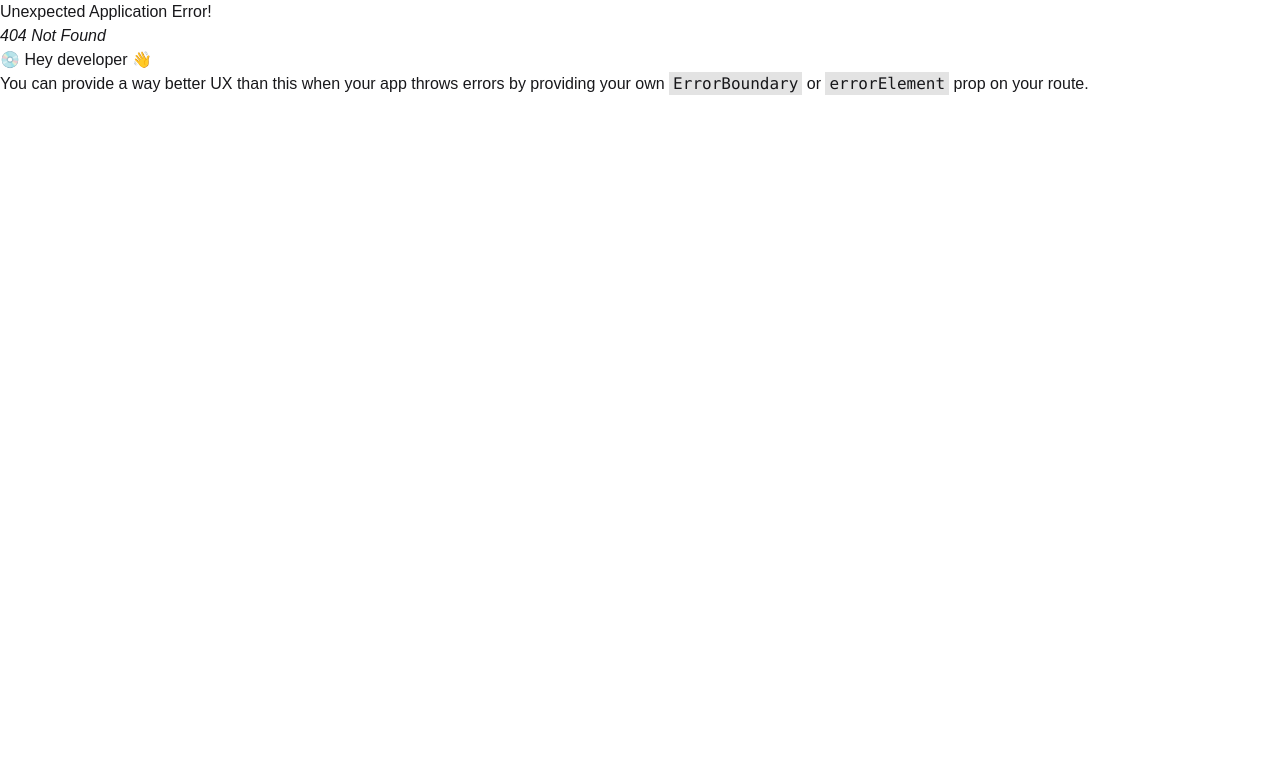
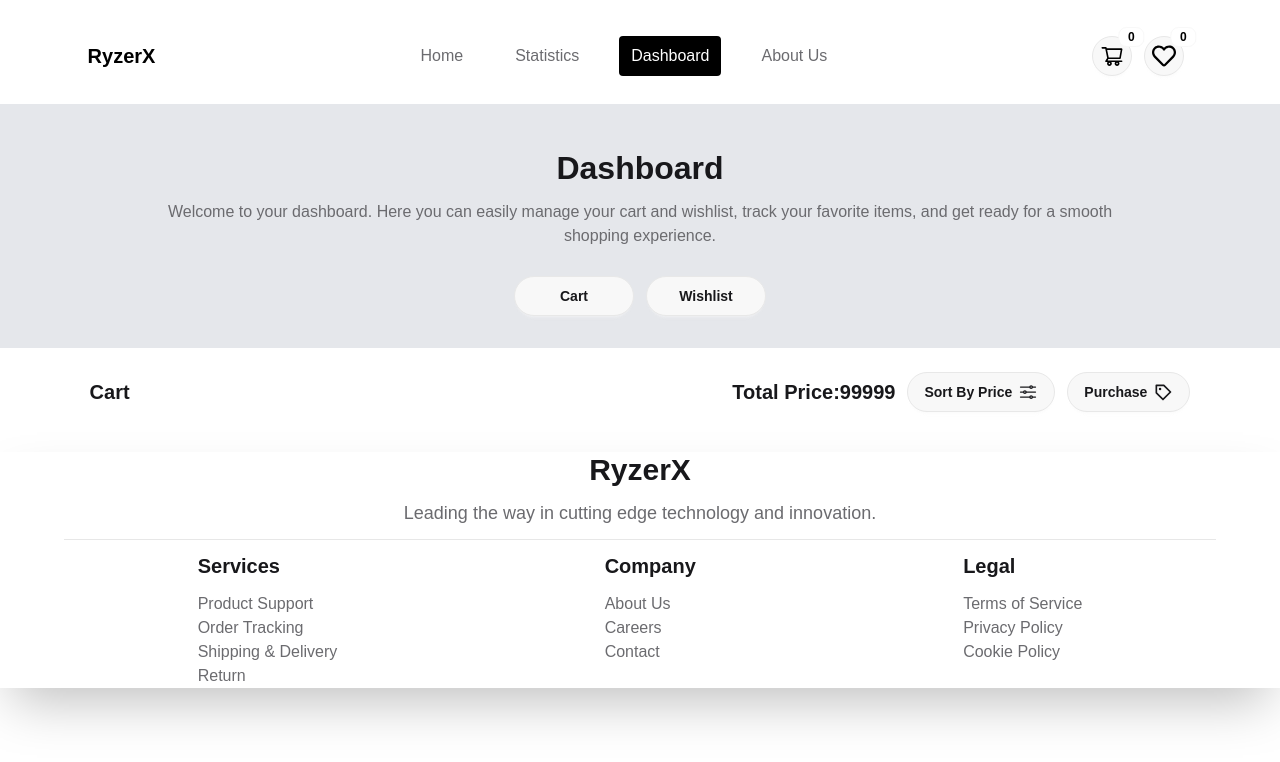
Before and after one commit to mehedihasan101101/ryzerX-rigs-project-19, a React (Vite) app: page /dashboard/cart in a window 1280 px wide. Before the commit this address had no page. Shown: the top 762 px of the page. Built offline with nearby package versions, Linux system fonts and the light colour scheme.

Commit message:
dashboard:first section is done.  toggle to cart and wishlist funtionality added cart section top section created

```diff
--- /dev/null
+++ b/src/components/dashboard/CartSection.jsx
@@ -0,0 +1,24 @@
+import { Link, } from 'react-router';
+import { IoOptionsOutline } from "react-icons/io5";
+import { BiPurchaseTag } from "react-icons/bi";
+
+
+const CartSection = () => {
+    return (
+        <div className="lg:max-w-[86%] m-auto mt-6">
+            <div className=" flex items-center justify-between ">
+                <h3 className="font-bold text-xl">Cart</h3>
+                <div className='flex items-center gap-3'>
+                    <h3 className="font-bold text-xl">Total Price:99999</h3>
+
+                    <Link className='btn rounded-4xl'>Sort By Price <IoOptionsOutline className="text-xl"></IoOptionsOutline></Link>
+                    <Link className='btn rounded-4xl'>Purchase <BiPurchaseTag className="text-xl"></BiPurchaseTag></Link>
+                </div>
+
+            </div>
+
+        </div>
+    );
+};
+
+export default CartSection;
--- a/src/components/dashboard/Dashboard.jsx
+++ b/src/components/dashboard/Dashboard.jsx
@@ -1,10 +1,22 @@
+import { NavLink, Outlet } from "react-router";
 
 
 const Dashboard = () => {
     return (
-        <div>
-            <h1>this is dashboard page</h1>
-        </div>
+        <>
+            <div className="bg-gray-200 flex flex-col items-center space-y-2 pt-10 pb-8 p-2">
+                <h1 className="text-[32px] font-bold">Dashboard</h1>
+                <p className="text-[#6b6b6f] text-center max-w-[1000px] ">Welcome to your dashboard. Here you can easily manage your cart and wishlist,
+                    track your favorite items, and get ready for a smooth
+                    shopping experience.</p>
+                <div className="flex  gap-3 mt-5">
+                    <NavLink to={"cart"} className="btn rounded-full w-30">Cart</NavLink>
+                    <NavLink to={"wishlist"} className="btn rounded-full w-30">Wishlist</NavLink>
+                </div>
+            </div>
+
+            <Outlet></Outlet>
+        </>
     );
 };
 
--- /dev/null
+++ b/src/components/dashboard/WishlistSection.jsx
@@ -0,0 +1,11 @@
+
+
+const WishlistSection = () => {
+    return (
+        <div>
+             i chudi
+        </div>
+    );
+};
+
+export default WishlistSection;
--- a/src/components/productCard/ProductCard.jsx
+++ b/src/components/productCard/ProductCard.jsx
@@ -11,7 +11,7 @@ const ProductCard = ({ eachProduct }) => {
 
             <h1 className="text-xl pl-2 self-start font-bold">{product_title}</h1>
             <h3 className=" pl-2 self-start">{price} $</h3>
-            <Link to={product_id.toLowerCase()} className="btn rounded-4xl self-start mt-auto"> Shop Now</Link>
+            <Link to={product_id.toLowerCase()} className="btn  border   self-start mt-auto font-normal"> Details</Link>
 
 
 
--- a/src/components/root/nav/NavBar.jsx
+++ b/src/components/root/nav/NavBar.jsx
@@ -77,7 +77,7 @@ const NavBar = ({ cartItems, total, wishList }) => {
                         <div className={` flex items-center justify-between w-full ${cartItems.length == 0 ? "hidden" : ""}`}>
 
                             <h1 className={`font-bold`}>Total: ${total.toFixed(2)}</h1>
-                            <Link to={"category"} className="btn">Checkout</Link>
+                            <Link to={"dashboard"} className="btn">Checkout</Link>
                         </div>
 
                     </div>
@@ -100,7 +100,7 @@ const NavBar = ({ cartItems, total, wishList }) => {
                             </div>
                             : wishList.map(cartItem => <CartBasket cartItem={cartItem} />)
                         }
-                        <Link to={"category"} className="btn">Manage</Link>
+                        <Link to={"dashboard"} className="btn">Manage</Link>
 
                     </div>
 
--- a/src/components/singleProductPage/SingleProductPage.jsx
+++ b/src/components/singleProductPage/SingleProductPage.jsx
@@ -7,6 +7,8 @@ import { FaRegHeart } from "react-icons/fa";
 import { useContext } from 'react';
 import { cartContext } from '../root/Root';
 import { ToastContainer, toast } from 'react-toastify';
+import "./tostifyNotification.css"
+
 
 
 const SingleProductPage = () => {
@@ -36,16 +38,26 @@ const SingleProductPage = () => {
 
         setTotal(totalPrice)
 
-        toast.success('Added to basket! 👋!', {
+        toast.success('Added to basket !', {
             position: 'top-right',
             hideProgressBar: true,
             autoClose: 1000,
+            className: "text-black"
+
         });
     }
 
     function handleWishList() {
         const updatedWishList = [...wishList, singleProduct];
         setWishList(updatedWishList)
+
+        toast.success('Added to wishlist !', {
+            position: 'top-right',
+            hideProgressBar: true,
+            autoClose: 1000,
+            className: "text-black"
+
+        });
     }
 
     return (
@@ -93,7 +105,7 @@ const SingleProductPage = () => {
 
                 </div>
             </div >
-            <ToastContainer ></ToastContainer>
+            <ToastContainer className={"text-red-600"} ></ToastContainer>
         </>
     );
 };
--- /dev/null
+++ b/src/components/singleProductPage/tostifyNotification.css
@@ -0,0 +1,6 @@
+.Toastify__toast-icon {
+    svg {
+        fill: black;
+        /* Change to any color */
+    }
+}
--- a/src/main.jsx
+++ b/src/main.jsx
@@ -10,6 +10,8 @@ import AboutUs from './components/about/AboutUs';
 import ProductArchive from './components/productArchive/ProductArchive';
 import { handleApiData } from './utilities/handleApiData';
 import SingleProductPage from './components/singleProductPage/SingleProductPage';
+import CartSection from './components/dashboard/cartSection';
+import WishlistSection from './components/dashboard/WishlistSection';
 
 
 
@@ -49,7 +51,21 @@ const router = createBrowserRouter([
       },
       {
         path: "dashboard",
-        element: <Dashboard></Dashboard>
+        element: <Dashboard></Dashboard>,
+        children: [
+          {
+            index: true,
+            element: <Navigate to="cart" replace />
+          },
+          {
+            path: "cart",
+            element: <CartSection></CartSection>
+          },
+          {
+            path: "wishlist",
+            element: <WishlistSection></WishlistSection>
+          }
+        ]
       },
       {
         path: "aboutus",
```
